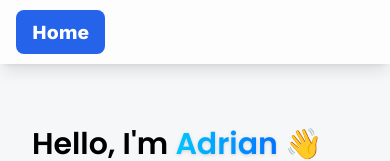
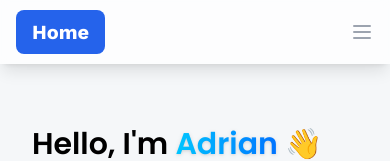
Before and after one commit to Rishivarshney100/My_Portfolio, a React (Vite) app: page /about in a window 390 px wide. Shown: the top 161 px of the page. Built offline with nearby package versions, Linux system fonts and the light colour scheme; no server answers.

Commit message:
nde.html page updated and navbar updated

```diff
--- a/index.html
+++ b/index.html
@@ -4,7 +4,7 @@
     <meta charset="UTF-8" />
     <link rel="icon" type="image/svg+xml" href="/src/assets/favicon.ico" />
     <meta name="viewport" content="width=device-width, initial-scale=1.0" />
-    <title>Adrian Hajdin | Portfolio</title>
+    <title>Rishi Varshney | Portfolio</title>
   </head>
   <body>
     <div id="root"></div>
--- a/src/components/Navbar.jsx
+++ b/src/components/Navbar.jsx
@@ -1,13 +1,39 @@
-import React from 'react';
+import React, { useState } from 'react';
 import { Link } from 'react-router-dom';
 
 const Navbar = () => {
+  const [isOpen, setIsOpen] = useState(false);
+
+  const toggleMenu = () => {
+    setIsOpen(!isOpen);
+  };
+
   return (
     <nav className="fixed top-0 w-full z-10 bg-white bg-opacity-75 backdrop-blur-sm shadow-lg transition-all duration-300">
       <div className="max-w-7xl mx-auto px-4 sm:px-6 lg:px-8">
         <div className="flex justify-between h-16 items-center">
           <div className="flex-shrink-0 flex items-center">
             <Link to="/" className="text-xl font-bold bg-blue-600 text-white px-4 py-2 rounded-lg hover:bg-blue-700 transition-colors duration-300">Home</Link>
+          </div>
+          <div className="-mr-2 flex sm:hidden">
+            <button
+              onClick={toggleMenu}
+              type="button"
+              className="inline-flex items-center justify-center p-2 rounded-md text-gray-400 hover:text-gray-500 hover:bg-gray-100 focus:outline-none focus:ring-2 focus:ring-inset focus:ring-indigo-500"
+              aria-controls="mobile-menu"
+              aria-expanded="false"
+            >
+              <span className="sr-only">Open main menu</span>
+              {!isOpen ? (
+                <svg className="block h-6 w-6" xmlns="http://www.w3.org/2000/svg" fill="none" viewBox="0 0 24 24" stroke="currentColor" aria-hidden="true">
+                  <path strokeLinecap="round" strokeLinejoin="round" strokeWidth="2" d="M4 6h16M4 12h16M4 18h16" />
+                </svg>
+              ) : (
+                <svg className="block h-6 w-6" xmlns="http://www.w3.org/2000/svg" fill="none" viewBox="0 0 24 24" stroke="currentColor" aria-hidden="true">
+                  <path strokeLinecap="round" strokeLinejoin="round" strokeWidth="2" d="M6 18L18 6M6 6l12 12" />
+                </svg>
+              )}
+            </button>
           </div>
           <div className="hidden sm:flex sm:space-x-8 items-center">
             <Link to="/about" className="text-lg font-medium text-gray-800 hover:text-blue-600 transition-colors duration-300">About</Link>
@@ -16,6 +42,16 @@ const Navbar = () => {
           </div>
         </div>
       </div>
+
+      {isOpen && (
+        <div className="sm:hidden" id="mobile-menu">
+          <div className="px-2 pt-2 pb-3 space-y-1">
+            <Link to="/about" className="text-gray-800 hover:bg-gray-100 block px-3 py-2 rounded-md text-base font-medium transition-colors duration-300">About</Link>
+            <Link to="/projects" className="text-gray-800 hover:bg-gray-100 block px-3 py-2 rounded-md text-base font-medium transition-colors duration-300">Projects</Link>
+            <Link to="/contact" className="text-gray-800 hover:bg-gray-100 block px-3 py-2 rounded-md text-base font-medium transition-colors duration-300">Hire Me</Link>
+          </div>
+        </div>
+      )}
     </nav>
   );
 };
```
